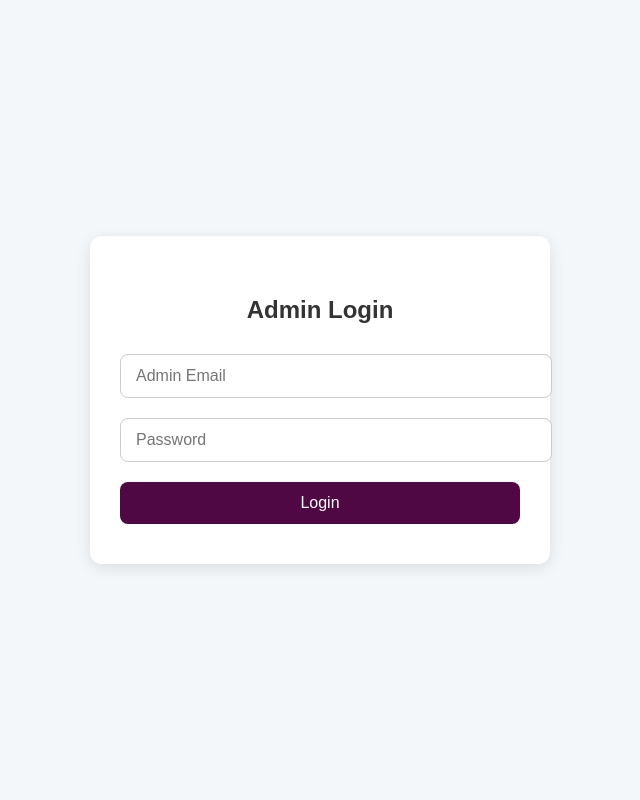
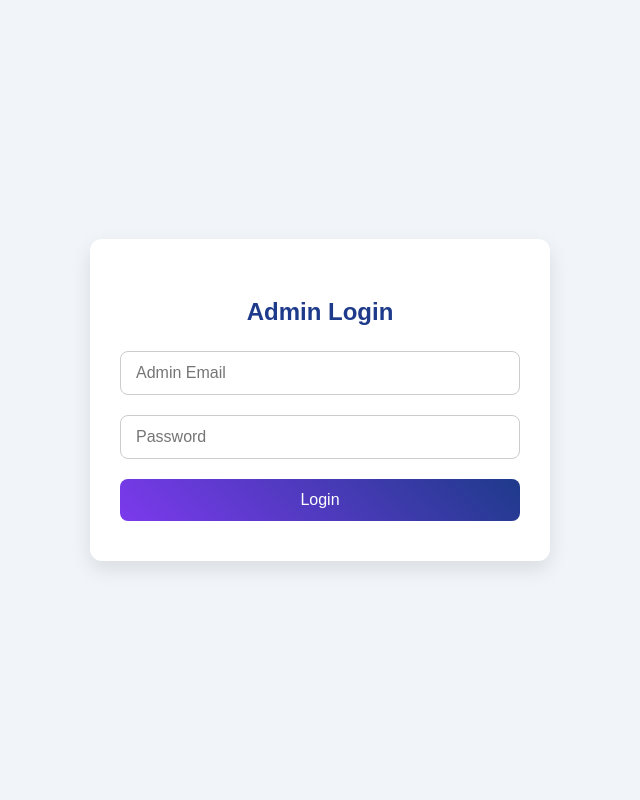
Before and after one commit to Khushbumandal2060/TumorDetect, a Flask app: page /admin in a window 1280 px wide. Shown: the whole page, without its empty margins (320-960 px from the left). Run offline with Flask 3, Linux system fonts and the light colour scheme.

Commit message:
Enhance admin login page styling and title

```diff
--- a/backend/templates/admin_login.html
+++ b/backend/templates/admin_login.html
@@ -1,13 +1,24 @@
 <!DOCTYPE html>
 <html lang="en">
+
 <head>
     <meta charset="UTF-8">
-    <title>Admin Login</title>
+    <title>Admin Login - TumorDetect</title>
     <style>
-        /* Body styling */
+        :root {
+            --primary: #1e3a8a;
+            /* blue/navy */
+            --secondary: #7c3aed;
+            /* purple */
+            --accent: #115185;
+            /* green */
+            --dark: #0f172a;
+            --light: #f1f5f9;
+        }
+
         body {
             font-family: 'Arial', sans-serif;
-            background-color: #f4f7f9;
+            background-color: var(--light);
             display: flex;
             justify-content: center;
             align-items: center;
@@ -15,72 +26,85 @@
             margin: 0;
         }
 
-        /* Form container */
         .container {
-            background-color: #fff;
+            background-color: white;
             padding: 40px 30px;
             border-radius: 12px;
-            box-shadow: 0 4px 15px rgba(0,0,0,0.1);
+            box-shadow: 0 8px 20px rgba(0, 0, 0, 0.1);
             width: 100%;
             max-width: 400px;
             text-align: center;
         }
 
         h2 {
-            margin-bottom: 30px;
-            color: #333;
+            margin-bottom: 25px;
+            color: var(--primary);
         }
 
-        /* Input fields */
         input[type="email"],
         input[type="password"] {
-            width: 100%;
+            width: 92%;
             padding: 12px 15px;
             margin-bottom: 20px;
             border: 1px solid #ccc;
             border-radius: 8px;
             font-size: 16px;
+            transition: 0.3s;
         }
 
-        /* Submit button */
+        input:focus {
+            border-color: var(--secondary);
+            outline: none;
+            box-shadow: 0 0 5px rgba(126, 77, 211, 0.5);
+        }
+
         button {
             width: 100%;
             padding: 12px;
-            background-color: #4f0843;
+            background: linear-gradient(45deg, var(--secondary), var(--primary));
             border: none;
             color: white;
             font-size: 16px;
             border-radius: 8px;
             cursor: pointer;
-            transition: background-color 0.3s ease;
+            transition: background 0.3s ease;
         }
 
         button:hover {
-            background-color: #0a0120;
+            background: var(--accent);
         }
 
-        /* Flash messages */
         .flash {
             margin-bottom: 20px;
             font-weight: bold;
-            color: red; /* Default error color */
+            padding: 10px;
+            border-radius: 6px;
+            text-align: center;
         }
+
+        .flash.error {
+            background: #f8d7da;
+            color: #184e8f;
+        }
+
         .flash.success {
-            color: rgb(91, 8, 99);
+            background: #d1e7dd;
+            color: #2c6794;
         }
     </style>
 </head>
+
 <body>
     <div class="container">
         <h2>Admin Login</h2>
 
         <!-- Flash messages -->
         {% with messages = get_flashed_messages(with_categories=true) %}
-            {% if messages %}
-                {% for category, message in messages %}
-                    <div class="flash {{ category }}">{{ message }}</div>
-                {% endfor %}
-            {% endif %}
+        {% if messages %}
+        {% for category, message in messages %}
+        <div class="flash {{ category }}">{{ message }}</div>
+        {% endfor %}
+        {% endif %}
         {% endwith %}
 
         <!-- Login form -->
@@ -91,4 +115,5 @@
         </form>
     </div>
 </body>
+
 </html>
```
